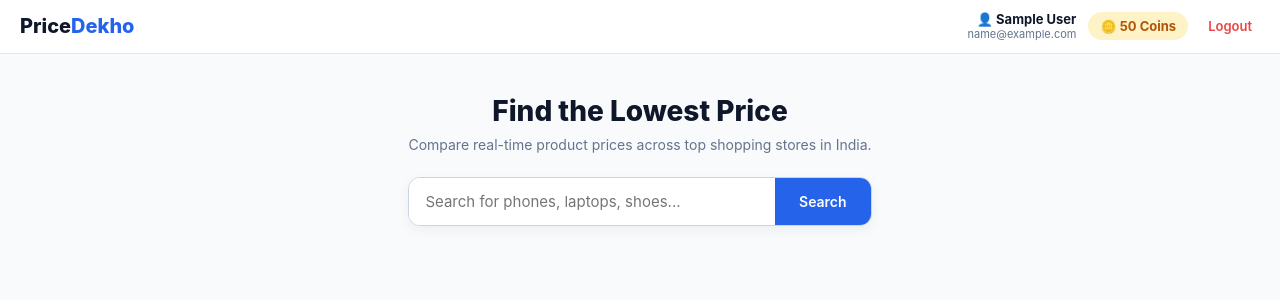
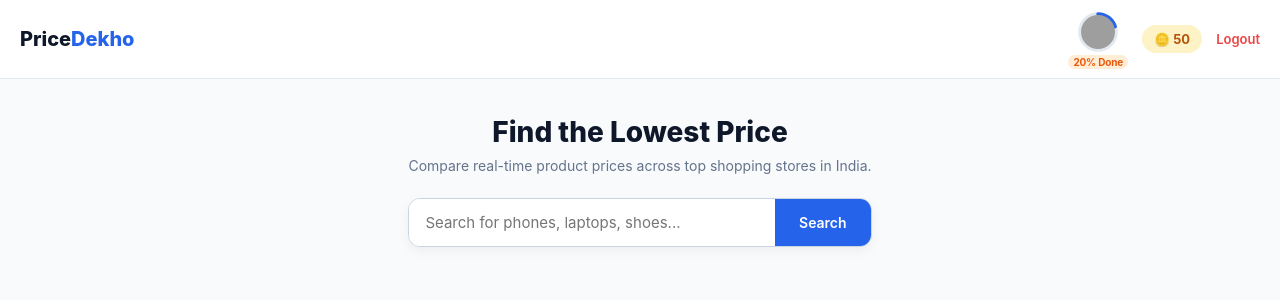
Before and after one commit to fuzail-cmd/pricefinder, a Flask app: page / in a window 1280 px wide. Shown: the top 300 px of the page. Run offline with Flask 3, Linux system fonts and the light colour scheme; the visitor is signed in with stand-in values (Sample User, id 1); grey boxes are pictures that could not be loaded.

Commit message:
Update index.html

```diff
--- a/templates/index.html
+++ b/templates/index.html
@@ -24,7 +24,7 @@
     .navbar {
       background: #ffffff;
       border-bottom: 1px solid #e2e8f0;
-      padding: 12px 20px;
+      padding: 10px 20px;
       display: flex;
       align-items: center;
       justify-content: space-between;
@@ -47,23 +47,74 @@
     .nav-actions {
       display: flex;
       align-items: center;
-      gap: 12px;
+      gap: 14px;
     }
 
-    .user-profile-box {
-      text-align: right;
-      line-height: 1.2;
+    /* Circular Progress Ring */
+    .profile-progress-container {
+      display: flex;
+      flex-direction: column;
+      align-items: center;
+      cursor: pointer;
+      text-decoration: none;
     }
 
-    .user-name {
-      font-size: 13px;
-      font-weight: 700;
-      color: #0f172a;
+    .profile-ring-wrap {
+      position: relative;
+      width: 44px;
+      height: 44px;
+      display: flex;
+      align-items: center;
+      justify-content: center;
     }
 
-    .user-email {
-      font-size: 11px;
-      color: #64748b;
+    .profile-ring-wrap svg {
+      transform: rotate(-90deg);
+      width: 44px;
+      height: 44px;
+    }
+
+    .profile-ring-bg {
+      fill: none;
+      stroke: #e2e8f0;
+      stroke-width: 3.5;
+    }
+
+    .profile-ring-bar {
+      fill: none;
+      stroke: #2563eb;
+      stroke-width: 3.5;
+      stroke-linecap: round;
+      transition: stroke-dashoffset 0.4s ease;
+    }
+
+    .profile-avatar-inside {
+      position: absolute;
+      width: 34px;
+      height: 34px;
+      border-radius: 50%;
+      object-fit: cover;
+    }
+
+    .profile-status-label {
+      font-size: 10px;
+      font-weight: 700;
+      margin-top: 2px;
+      letter-spacing: -0.2px;
+    }
+
+    .status-completed {
+      color: #16a34a;
+      background: #dcfce7;
+      padding: 1px 6px;
+      border-radius: 10px;
+    }
+
+    .status-pending {
+      color: #ea580c;
+      background: #ffedd5;
+      padding: 1px 5px;
+      border-radius: 10px;
     }
 
     .coin-badge {
@@ -83,37 +134,12 @@
       color: #ef4444;
       text-decoration: none;
       font-weight: 600;
-      padding: 4px 8px;
-      border-radius: 6px;
-    }
-
-    .logout-link:hover {
-      background: #fee2e2;
-    }
-
-    .google-nav-btn {
-      display: flex;
-      align-items: center;
-      gap: 6px;
-      background: #ffffff;
-      border: 1px solid #cbd5e1;
-      padding: 6px 12px;
-      border-radius: 8px;
-      font-size: 13px;
-      font-weight: 600;
-      color: #1e293b;
-      text-decoration: none;
-      box-shadow: 0 1px 2px rgba(0,0,0,0.05);
-    }
-
-    .google-nav-btn:hover {
-      background: #f1f5f9;
     }
 
     /* Hero & Search */
     .hero {
       text-align: center;
-      padding: 40px 16px 20px;
+      padding: 36px 16px 20px;
       max-width: 600px;
       margin: 0 auto;
     }
@@ -322,15 +391,35 @@
     <a href="/" class="brand-logo">Price<span>Dekho</span></a>
     <div class="nav-actions">
       {% if current_user.is_authenticated %}
-        <!-- Logged-in user information -->
-        <div class="user-profile-box">
-          <div class="user-name">👤 {{ current_user.name }}</div>
-          <div class="user-email">{{ current_user.email }}</div>
+        {% set perc = current_user.completion_percentage() %}
+
+        <!-- Profile Ring Container -->
+        <div class="profile-progress-container" onclick="openProfileModal()" title="Click to complete profile">
+          <div class="profile-ring-wrap">
+            <svg>
+              <circle cx="22" cy="22" r="18" class="profile-ring-bg"></circle>
+              <circle cx="22" cy="22" r="18" class="profile-ring-bar"
+                      stroke-dasharray="113.1"
+                      stroke-dashoffset="{{ 113.1 - (113.1 * perc / 100) }}"
+                      style="stroke: {% if perc == 100 %}#16a34a{% else %}#2563eb{% endif %};">
+              </circle>
+            </svg>
+            <img src="{{ current_user.profile_pic or 'https://cdn-icons-png.flaticon.com/512/3177/3177440.png' }}"
+                 alt="User" class="profile-avatar-inside">
+          </div>
+          <div class="profile-status-label">
+            {% if perc == 100 %}
+              <span class="status-completed">✔ Completed</span>
+            {% else %}
+              <span class="status-pending">{{ perc }}% Done</span>
+            {% endif %}
+          </div>
         </div>
-        <div class="coin-badge">🪙 {{ current_user.coins }} Coins</div>
+
+        <div class="coin-badge">🪙 {{ current_user.coins }}</div>
         <a href="/logout" class="logout-link">Logout</a>
       {% else %}
-        <a href="/login/google" class="google-nav-btn">
+        <a href="/login/google" class="google-btn" style="padding: 6px 14px; font-size: 13px;">
           <img src="https://www.gstatic.com/firebasejs/ui/2.0.0/images/auth/google.svg" alt="Google" style="width: 14px; height: 14px;">
           Sign In
         </a>
@@ -373,48 +462,113 @@
         {% endfor %}
       </div>
     {% elif query %}
-      <p style="text-align: center; color: #64748b; margin-top: 30px;">No deals found for "{{ query }}". Try another keyword.</p>
+      <p style="text-align: center; color: #64748b; margin-top: 30px;">No deals found for "{{ query }}".</p>
     {% endif %}
   </main>
 
-  <!-- Gateway Modal -->
+  <!-- Profile Modal with Country Code & 10 Digit Phone -->
+  {% if current_user.is_authenticated %}
+  <div id="profileModal" class="modal-overlay">
+    <div class="modal-card">
+      <div class="modal-header">
+        <h2>Profile & Bank Verification</h2>
+        <button class="close-btn" onclick="closeProfileModal()">&times;</button>
+      </div>
+
+      <div class="score-banner">
+        <span>Profile Completion Score:</span>
+        <strong>{{ current_user.completion_percentage() }}% / 100%</strong>
+      </div>
+
+      <form method="POST" action="/profile/update">
+        <!-- 1. Profile Picture -->
+        <div class="form-group">
+          <label>1. Profile Picture URL</label>
+          <input type="url" name="profile_pic" placeholder="https://example.com/photo.jpg" value="{{ current_user.profile_pic or '' }}">
+        </div>
+
+        <!-- 2. Full Name -->
+        <div class="form-group">
+          <label>2. Full Name</label>
+          <input type="text" name="name" value="{{ current_user.name }}" required>
+        </div>
+
+        <!-- 3. Mobile Number (Country Code + 10 Digits) -->
+        <div class="form-group">
+          <label>3. Mobile Number</label>
+          <div class="phone-input-row">
+            <select name="country_code">
+              <option value="+91" {% if current_user.country_code == '+91' or not current_user.country_code %}selected{% endif %}>🇮🇳 +91</option>
+              <option value="+1" {% if current_user.country_code == '+1' %}selected{% endif %}>🇺🇸 +1</option>
+              <option value="+44" {% if current_user.country_code == '+44' %}selected{% endif %}>🇬🇧 +44</option>
+              <option value="+971" {% if current_user.country_code == '+971' %}selected{% endif %}>🇦🇪 +971</option>
+              <option value="+65" {% if current_user.country_code == '+65' %}selected{% endif %}>🇸🇬 +65</option>
+            </select>
+            <input type="tel" name="phone" maxlength="10" placeholder="10-digit mobile number" value="{{ current_user.phone or '' }}">
+          </div>
+        </div>
+
+        <!-- 4. UPI ID -->
+        <div class="form-group">
+          <label>4. UPI ID (For Instant Cash Redeem)</label>
+          <input type="text" name="upi_id" placeholder="e.g. yourname@upi" value="{{ current_user.upi_id or '' }}">
+        </div>
+
+        <!-- 5. Bank Account & IFSC -->
+        <div style="display: flex; gap: 8px;">
+          <div class="form-group" style="flex: 2;">
+            <label>5. Bank A/C Number</label>
+            <input type="text" name="bank_account" placeholder="Account Number" value="{{ current_user.bank_account or '' }}">
+          </div>
+          <div class="form-group" style="flex: 1;">
+            <label>IFSC Code</label>
+            <input type="text" name="bank_ifsc" placeholder="SBIN00..." value="{{ current_user.bank_ifsc or '' }}">
+          </div>
+        </div>
+
+        <button type="submit" class="save-profile-btn">💾 Save All Details</button>
+      </form>
+    </div>
+  </div>
+  {% endif %}
+
+  <!-- Guest Gateway Modal -->
   {% if not current_user.is_authenticated %}
   <div id="authGatewayModal" class="gateway-overlay">
     <div class="gateway-card">
-      <div class="gateway-badge">🪙 Free 50 Welcome Coins</div>
-      <h2 class="gateway-title">Welcome to Price<span>Dekho</span></h2>
-      <p class="gateway-subtitle">
-        Compare prices freely across Amazon & Flipkart, or sign in with Google to start earning coins and cashback.
-      </p>
-
+      <div style="background:#fef3c7; color:#b45309; font-size:12px; font-weight:700; padding:4px 10px; border-radius:20px; display:inline-block; margin-bottom:12px;">🪙 Free 50 Welcome Coins</div>
+      <h2 style="font-size:20px; font-weight:800; margin-bottom:8px;">Welcome to Price<span style="color:#2563eb;">Dekho</span></h2>
+      <p style="font-size:13px; color:#64748b; margin-bottom:20px;">Compare prices freely or sign in with Google to earn cashback and coins.</p>
       <a href="/login/google" class="google-btn">
-        <img src="https://www.gstatic.com/firebasejs/ui/2.0.0/images/auth/google.svg" alt="Google">
+        <img src="https://www.gstatic.com/firebasejs/ui/2.0.0/images/auth/google.svg" alt="Google" style="width: 18px; height: 18px;">
         Continue with Google
       </a>
-
-      <div class="gateway-divider"><span>OR</span></div>
-
-      <button type="button" onclick="dismissGateway()" class="skip-btn">
-        Skip for Now (Explore Deals Only) →
-      </button>
+      <div style="margin: 16px 0; color: #94a3b8; font-size: 11px;">OR</div>
+      <button type="button" onclick="dismissGateway()" style="background:none; border:none; color:#2563eb; font-weight:700; cursor:pointer; text-decoration:underline;">Skip for Now →</button>
     </div>
   </div>
   {% endif %}
 
   <script>
+    function openProfileModal() {
+      const modal = document.getElementById('profileModal');
+      if (modal) modal.style.display = 'flex';
+    }
+
+    function closeProfileModal() {
+      const modal = document.getElementById('profileModal');
+      if (modal) modal.style.display = 'none';
+    }
+
     function dismissGateway() {
       const modal = document.getElementById('authGatewayModal');
-      if (modal) {
-        modal.style.display = 'none';
-      }
+      if (modal) modal.style.display = 'none';
       sessionStorage.setItem('skipAuth', 'true');
     }
 
     if (sessionStorage.getItem('skipAuth') === 'true') {
       const modal = document.getElementById('authGatewayModal');
-      if (modal) {
-        modal.style.display = 'none';
-      }
+      if (modal) modal.style.display = 'none';
     }
   </script>
 </body>
```
Also changed, not shown: other parts of templates/index.html (+92 -49 lines).
